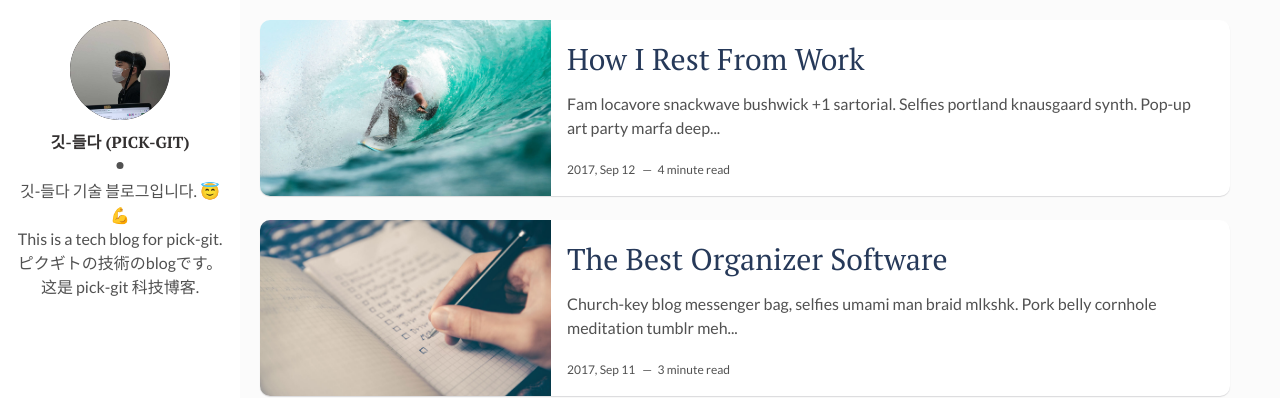
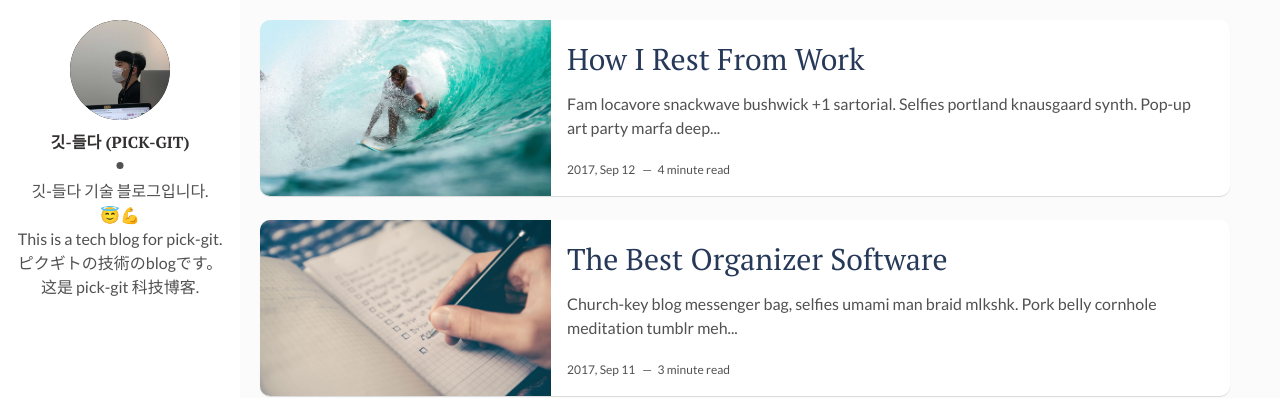
Before and after one commit to 2021-pick-git/2021-pick-git.github.io, a Jekyll site: the page built from index.html, in a window 1280 px wide. Shown: the top 398 px of the page. Built offline with Jekyll 4.4.1, drawn with Linux system fonts in a browser that asks for light colours; the list of posts is cut into pages by our own code.

```diff
--- a/_config.yml
+++ b/_config.yml
@@ -10,7 +10,7 @@ site-twitter: #if your site has a twitter account, enter it here
 author: 깃-들다 (pick-git) # add your name
 author-img: mark.jpg # add your photo
 about-author:  # add description
-  깃-들다 기술 블로그입니다. 😇💪</br>
+  깃-들다 기술 블로그입니다.</br>😇💪</br>
   This is a tech blog for pick-git.</br>
   ピクギトの技術のblogです。</br>
   这是 pick-git 科技博客.</br>
```
